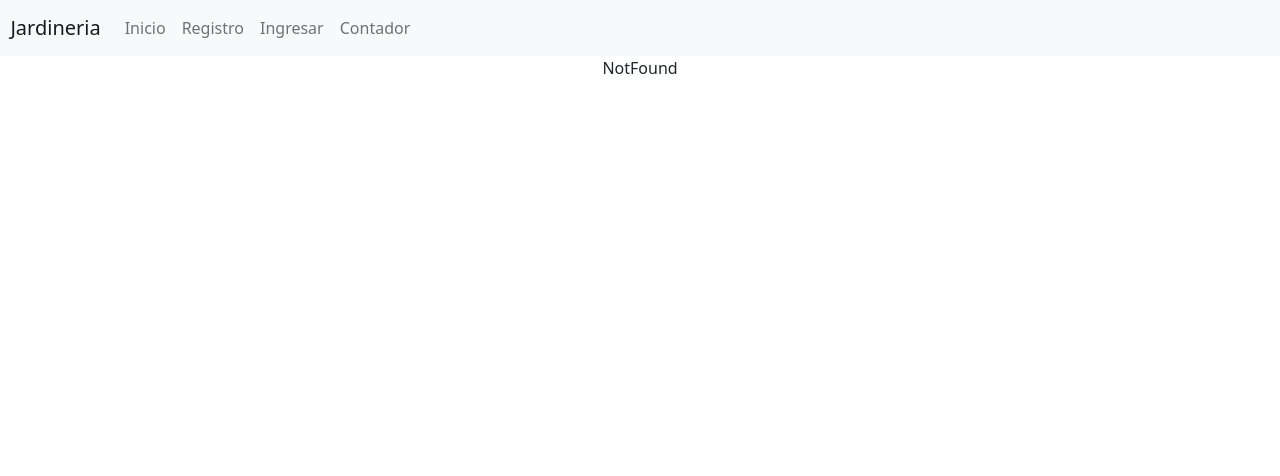
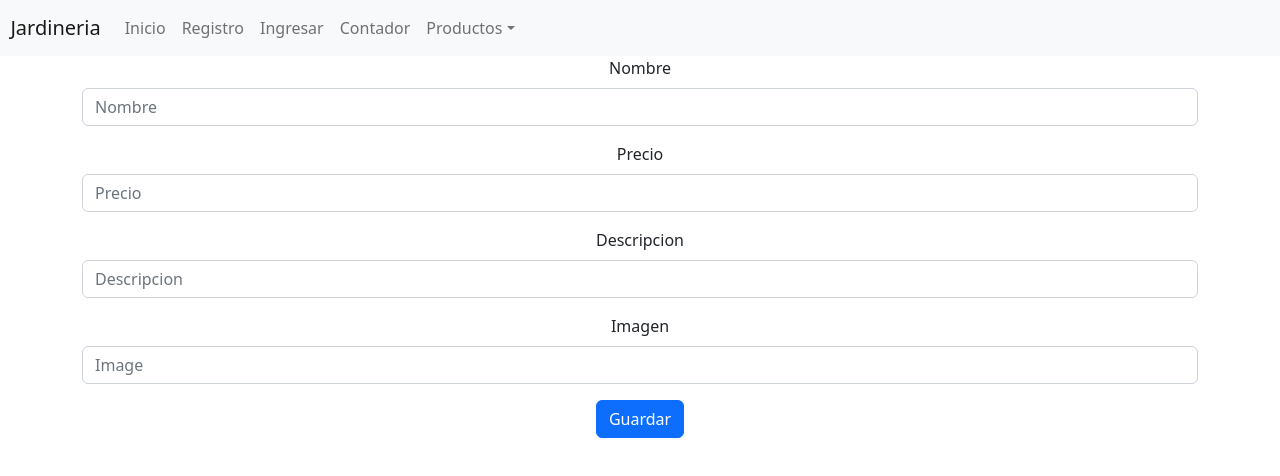
Before and after one commit to lcanet11/ecomm, a React (Create React App) app in the folder ecomm22/: page /productos/alta in a window 1280 px wide. Shown: the top 476 px of the page. Built offline with nearby package versions, Linux system fonts and the light colour scheme.

Commit message:
added posting item functionality

```diff
--- a/ecomm22/src/Components/NavBar.jsx
+++ b/ecomm22/src/Components/NavBar.jsx
@@ -16,22 +16,12 @@ function NavBar(){
             <Nav.Link as={Link} to="/alta">Registro</Nav.Link>
             <Nav.Link as={Link} to="/ingresar">Ingresar</Nav.Link>
             <Nav.Link as={Link} to="/contador">Contador</Nav.Link>
-            {/* <NavDropdown title="Dropdown" id="basic-nav-dropdown">
-              <NavDropdown.Item href="#action/3.1">Action</NavDropdown.Item>
-              <NavDropdown.Item href="#action/3.2">
-                Another action
-              </NavDropdown.Item>
-              <NavDropdown.Item href="#action/3.3">Something</NavDropdown.Item>
-              <NavDropdown.Divider />
-              <NavDropdown.Item href="#action/3.4">
-                Separated link
-              </NavDropdown.Item>
-            </NavDropdown> */}
+            <NavDropdown title="Productos" id="basic-nav-dropdown">
+            <NavDropdown.Item as={Link} to="/productos/alta">Alta</NavDropdown.Item>
+            </NavDropdown>
           </Nav>
         </Navbar.Collapse>
     </Navbar>
-
-
         {/* <li><Link to="/">Inicio</Link></li>
         <li><Link to="/alta">Registro</Link></li>
         <li><Link to="/ingresar">Ingresar</Link></li>
--- a/ecomm22/src/Components/Producto.jsx
+++ b/ecomm22/src/Components/Producto.jsx
@@ -6,23 +6,20 @@ import { Button } from 'react-bootstrap'
 
 function Producto({
     id,
-    title,
-    category,
+    name,
+    description,
     price,
-    category_id,
-    thumbnail,
-    condition,
+    image
 }){
     //console.log("props", props)
     //const {title, category, price} = props
 
     return(
         <div>
-            <h2>{title}</h2>
-            <p>{category}</p>
-            <p>${price}</p>
-            <p>{category_id}</p>
-            <img src={thumbnail}></img>
+            <h2>{name}</h2>
+            <p>{price}</p>
+            <p>${description}</p>
+            <img src={image}></img>
             <br />
             <br />
 
--- a/ecomm22/src/Components/Productos.jsx
+++ b/ecomm22/src/Components/Productos.jsx
@@ -1,6 +1,6 @@
 import React, {useState, useEffect} from 'react';
 import Producto from './Producto';
-import { getAll } from "../Services/productosServices";
+import { getAllProductos } from "../Services/productosServices";
 import { Grid, Row, Button, Form } from 'react-bootstrap';
 import styled from 'styled-components';
 import './Productos.css'
@@ -21,9 +21,12 @@ function Productos(){
     useEffect(() => {
         const result = async ()=>{
             try {
-                const responseData = await getAll(buscar)
-                console.log(responseData.data);
-                setProductos(responseData.data.results)
+                // const responseData = await getAll(buscar)
+                // console.log(responseData.data);
+                // setProductos(responseData.data.results)
+                const productos = await getAllProductos(buscar)
+                console.log(productos);
+                setProductos(productos);
                 setIsLoading(false)
             } catch(e){
                 console.log(e);
@@ -68,7 +71,7 @@ function Productos(){
                 <Form.Label>Busqueda</Form.Label>
                 <Row>
                 <input type="text" value={buscar} onChange={(event)=>setBuscar(event.target.value)}></input>
-                {productos.map(producto => <Producto {...producto}/>)}
+                {productos.map(producto => <Producto {...producto.data()} id={producto.id} />)}
                 </Row>
                 </Form.Group>
                <Row>
--- a/ecomm22/src/Pages/Detalle.jsx
+++ b/ecomm22/src/Pages/Detalle.jsx
@@ -11,8 +11,12 @@ function Detalle() {
     useEffect(() => {
         const result = async ()=>{
             try {
-                const responseData = await getByIdProductos(id)
-                setProducto(responseData.data)
+                // const responseData = await getByIdProductos(id)
+                // setProducto(responseData.data)
+                const productoData = await getByIdProductos(id)
+                if(productoData){
+                    setProducto(productoData.data())
+                }
                 setIsLoading(false)
             } catch(e){
                 console.log(e);
@@ -31,11 +35,10 @@ function Detalle() {
         return(
             <div>
                 <Link to="/">Inicio</Link>
-                <h1>{producto.title}</h1>
+                <h1>{producto.name}</h1>
                 <p>{producto.price}</p>
-                <p>{producto.category_id}</p>
-                <img src={producto.thumbnail}></img>
-                <p>Condition: {producto.condition}</p>
+                <p>{producto.description}</p>
+                <img src={producto.image}></img>
 
             </div>
         )
--- /dev/null
+++ b/ecomm22/src/Pages/ProductosAlta.jsx
@@ -0,0 +1,61 @@
+import { useForm } from "react-hook-form";
+import { Button, Form } from 'react-bootstrap';
+import firebase from '../Config/firebase';
+
+function ProductosAlta() {
+    const { register, handleSubmit, formState: { errors } } = useForm();
+    const onSubmit = async data => {
+      console.log(data)
+      try{
+        const document = await firebase.firestore().collection("productos")
+        .add(data)
+        console.log(document)
+      } catch(e){
+        console.log(e);
+      }
+    }
+
+    return(
+        <>
+          <div>
+          <Form onSubmit={handleSubmit(onSubmit)}>
+          <Form.Group className="mb-3" controlId="formBasicEmail">
+            <Form.Label>Nombre</Form.Label>
+            <Form.Control type="text" placeholder="Nombre" {...register("name", { required: true })} />
+            <Form.Text className="text-muted">
+                {errors.name && <span>This field is required</span>}
+            </Form.Text>
+          </Form.Group>
+          <Form.Group className="mb-3" controlId="formBasicEmail">
+            <Form.Label>Precio</Form.Label>
+            <Form.Control type="text" placeholder="Precio" {...register("price", { required: true })} />
+            <Form.Text className="text-muted">
+                {errors.price && <span>This field is required</span>}
+            </Form.Text>
+          </Form.Group>
+          <Form.Group className="mb-3" controlId="formBasicEmail">
+            <Form.Label>Descripcion</Form.Label>
+            <Form.Control type="text" placeholder="Descripcion" {...register("description", { required: true })} />
+            <Form.Text className="text-muted">
+                {errors.description && <span>This field is required</span>}
+            </Form.Text>
+          </Form.Group>
+          <Form.Group className="mb-3" controlId="formBasicEmail">
+            <Form.Label>Imagen</Form.Label>
+            <Form.Control type="text" placeholder="Image" {...register("image", { required: true })} />
+            <Form.Text className="text-muted">
+                {errors.description && <span>This field is required</span>}
+            </Form.Text>
+          </Form.Group>
+
+
+          <Button variant="primary" type="submit">
+            Guardar
+          </Button>
+        </Form>
+          </div>
+        </>
+      )
+}
+
+export default ProductosAlta
--- a/ecomm22/src/Routes/Public.jsx
+++ b/ecomm22/src/Routes/Public.jsx
@@ -5,6 +5,7 @@ import NotFound from '../Pages/NotFound';
 import Home from '../Pages/Home';
 import Contador from '../Pages/Contador';
 import Detalle from '../Pages/Detalle'
+import ProductosAlta from '../Pages/ProductosAlta';
 
 function Public(){
   return(
@@ -14,6 +15,7 @@ function Public(){
       <Route path='/alta' element={<Registro />} />
       <Route path='/ingresar' element={<Ingresar />} />
       <Route path='/producto/:id' element={<Detalle />} />
+      <Route path='/productos/alta' element={<ProductosAlta/>} />
       <Route path='*' element={<NotFound />} />
     </Routes>
   )
--- a/ecomm22/src/Services/productosServices.js
+++ b/ecomm22/src/Services/productosServices.js
@@ -1,10 +1,16 @@
 import instance from "../Config/axios"
+import firebase from '../Config/firebase'
 
-export function getAll(buscar){
+export async function getAllProductos(buscar){
    // return fetch("https://api.mercadolibre.com/sites/MLA/search?q=ipod").then((res) =>res.json());
-   return instance.get(`sites/MLA/search?q=${buscar}`)
+   // return instance.get(`sites/MLA/search?q=${buscar}`)
+   const querySnapshot = await firebase.firestore().collection("productos")
+   .get()
+   return querySnapshot.docs
 }
 
-export function getByIdProductos(id){
-    return instance.get(`items/${id}`)
+export async function getByIdProductos(id){
+    // return instance.get(`items/${id}`)
+    const querySnapshot = await firebase.firestore().doc(`productos/${id}`).get()
+    return querySnapshot
 }
```
